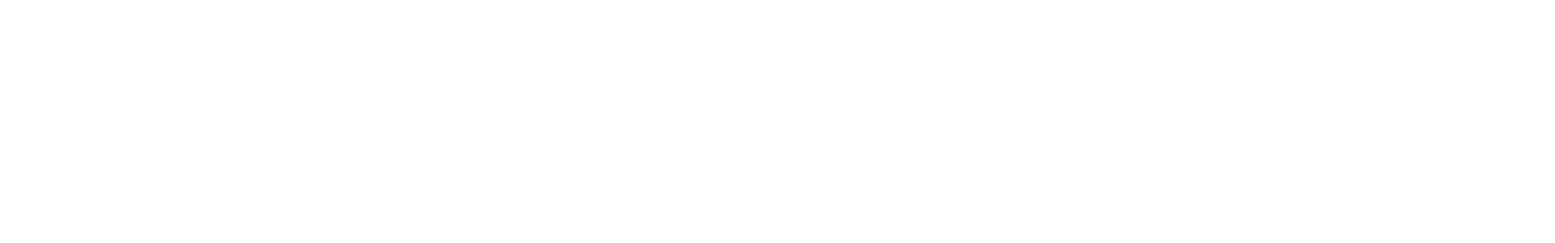
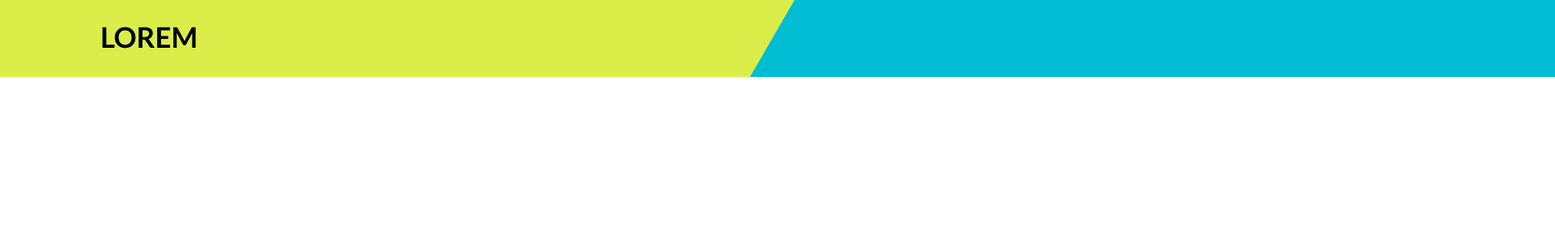
Before and after one commit to rafauoo/rick-and-morty-page, a React (Create React App) app: page / in a window 1280 px wide. Shown: the top 300 px of the page at 81% size, 1920 px wide, since content can reach past the window. Built offline with nearby package versions, Linux system fonts and the light colour scheme.

Commit message:
Add header - desktop version

```diff
--- a/src/App.css
+++ b/src/App.css
@@ -0,0 +1,7 @@
+#App {
+    max-width:100%;
+    display:flex;
+    scale: 1;
+}
+
+* { margin: 0; padding: 0 }
--- a/src/App.tsx
+++ b/src/App.tsx
@@ -1,9 +1,10 @@
 import './App.css';
+import Header from './components/Header'
 
 function App() {
   return (
-    <div>
-
+    <div id='App'>
+      <Header />
     </div>
   )
 }
--- /dev/null
+++ b/src/components/Header.css
@@ -0,0 +1,39 @@
+#header {
+    background-color: #DAED49;
+    position: absolute;
+    top: 0px;
+    left: 0px;
+    width: 1920px;
+    height: 95px;
+}
+
+#header-blue {
+    background-color: #00BDD4;
+    position: absolute;
+    top: 0px;
+    left: 981px;
+    width: 939px;
+    height: 95px;
+}
+
+#header-text {
+    position: absolute;
+    left: 65px;
+    top: 24px;
+    text-align: center;
+    width: 238px;
+    height: 48px;
+    font-family: Lato;
+    font-size: 35px;
+    font-weight: 700;
+}
+
+.arrow-up {
+    position: absolute;
+    left: 926px;
+    width: 0;
+    height: 0px;
+    border-left: 55px solid transparent;
+    border-right: 55px solid transparent;
+    border-bottom: 95px solid #00BDD4;
+  }
--- /dev/null
+++ b/src/components/Header.tsx
@@ -0,0 +1,15 @@
+import React from "react";
+import './Header.css';
+
+function Header() {
+    return (
+        <header id="header">
+            <text id="header-text">LOREM</text>
+            <div className="arrow-up"></div>
+            <div id="header-blue">
+            </div>
+        </header>
+    )
+}
+
+export default Header;
```
